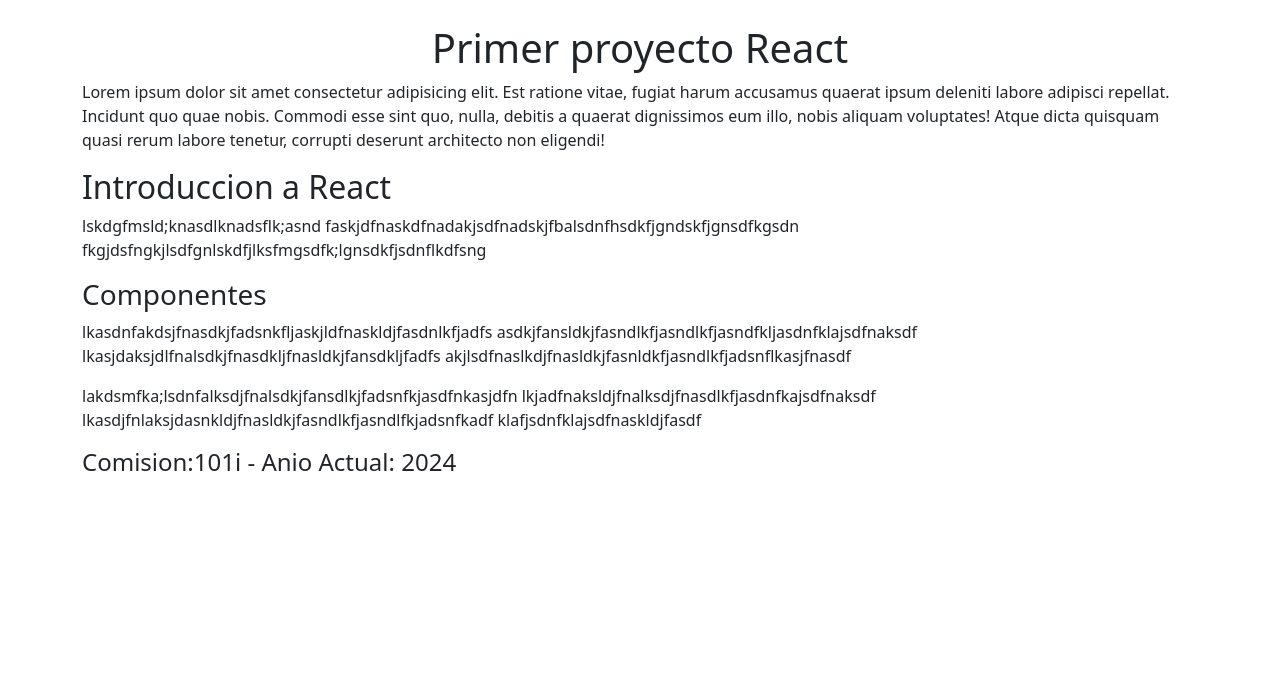
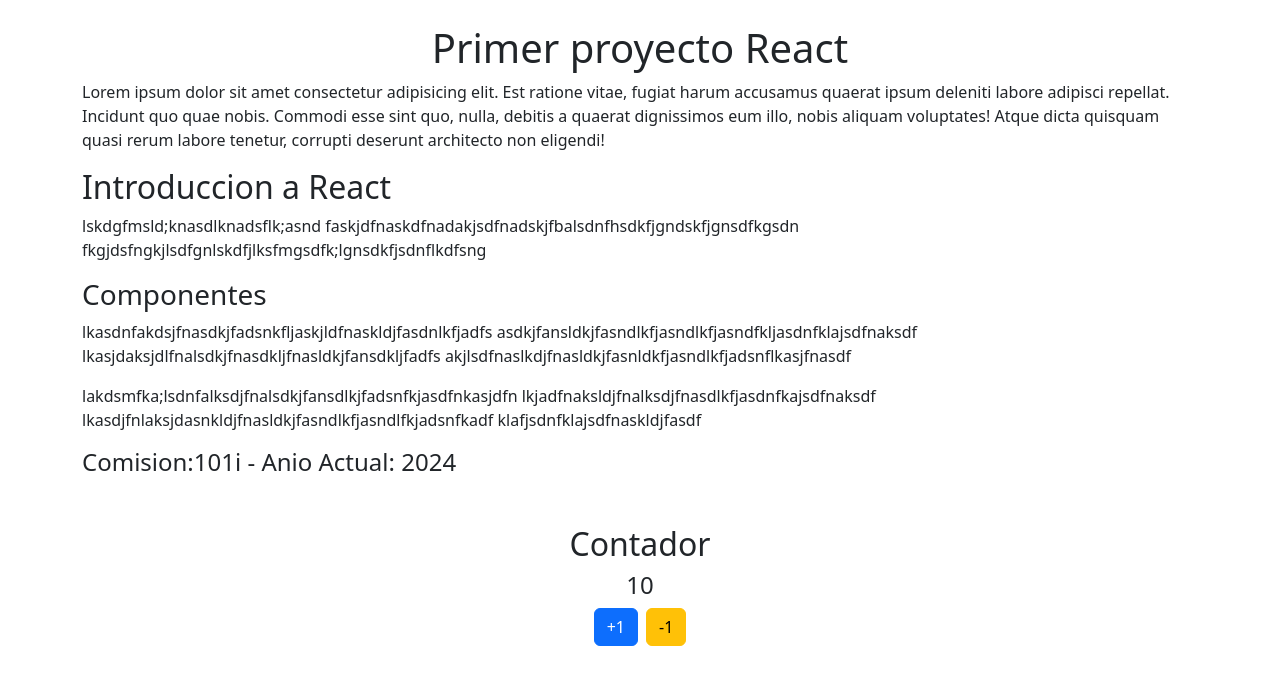
Before and after one commit to MauroConiglio/contador, a React (Vite) app: page / in a window 1280 px wide. Shown: the top 684 px of the page. Built offline with nearby package versions, Linux system fonts and the light colour scheme.

Commit message:
agregue contador con sus botones

```diff
--- a/src/App.jsx
+++ b/src/App.jsx
@@ -1,5 +1,6 @@
 import 'bootstrap/dist/css/bootstrap.min.css'
 import Informacion from './components/Informacion.jsx'
+import Contador from './components/Contador.jsx'
 function App() {
 
 
@@ -13,6 +14,7 @@
           Atque dicta quisquam quasi rerum labore tenetur, corrupti deserunt
            architecto non eligendi!</p>
           <Informacion></Informacion>
+          <Contador></Contador>
     </main>
 
   )
--- /dev/null
+++ b/src/components/Contador.jsx
@@ -0,0 +1,12 @@
+const Contador = () => {
+    return (
+        <section className="text-center my-5">
+            <h2>Contador</h2>
+            <h4>10</h4>
+            <button className="btn btn-primary me-2">+1</button>
+            <button className="btn btn-warning">-1</button>
+        </section>
+    );
+};
+
+export default Contador;
```
